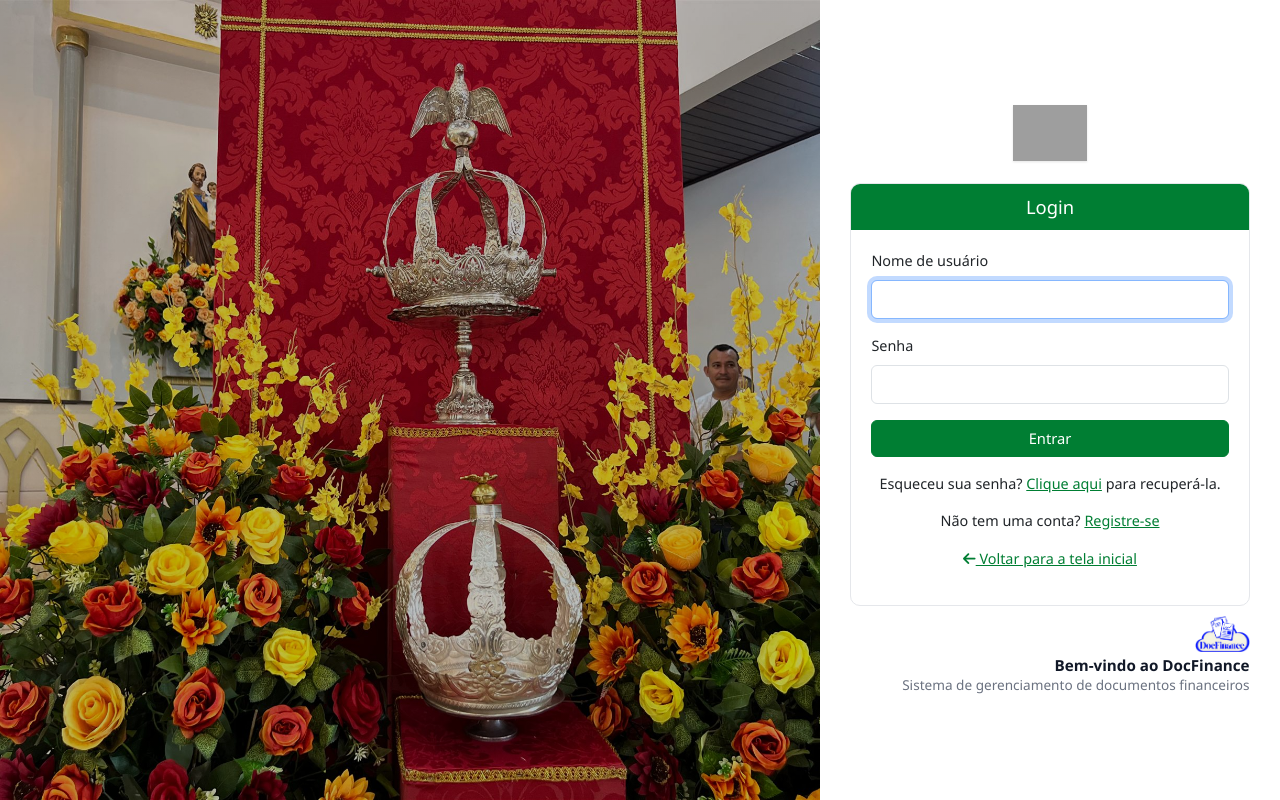
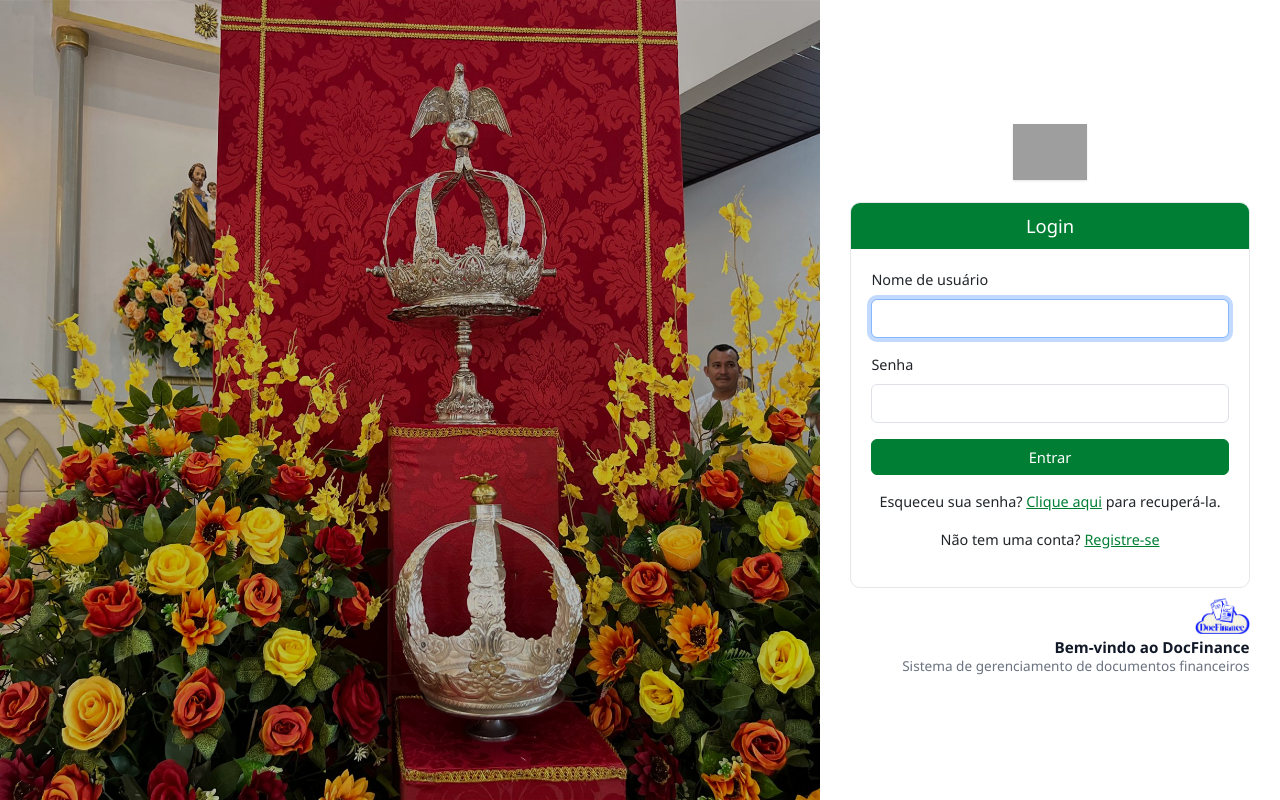
Before and after one commit to vpsmoju/docfinance, a Django app: page /login/ in a window 1280 px wide. Run offline with Django 5.2, Linux system fonts and the light colour scheme; parts of the project's set-up code (start-up, migrations or seed data) failed here and were passed over; some libraries are stand-ins or nearby versions; grey boxes are pictures that could not be loaded.

Commit message:
ui(login): remover link 'Voltar para a tela inicial' do card

```diff
--- a/usuarios/templates/usuarios/login.html
+++ b/usuarios/templates/usuarios/login.html
@@ -122,9 +122,7 @@
                         <p>
                             Não tem uma conta? <a href="{% url 'registro' %}">Registre-se</a>
                         </p>
-                        <p>
-                            <a href="{% url 'home' %}"><i class="fas fa-arrow-left"></i> Voltar para a tela inicial</a>
-                        </p>
+
                     </div>
                 </div>
             </div>
```
